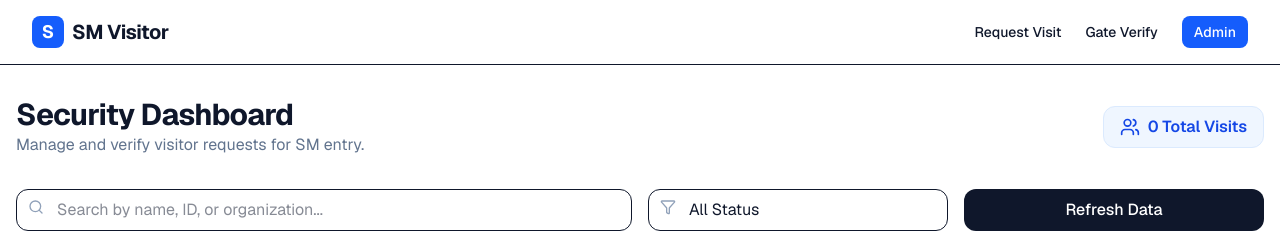
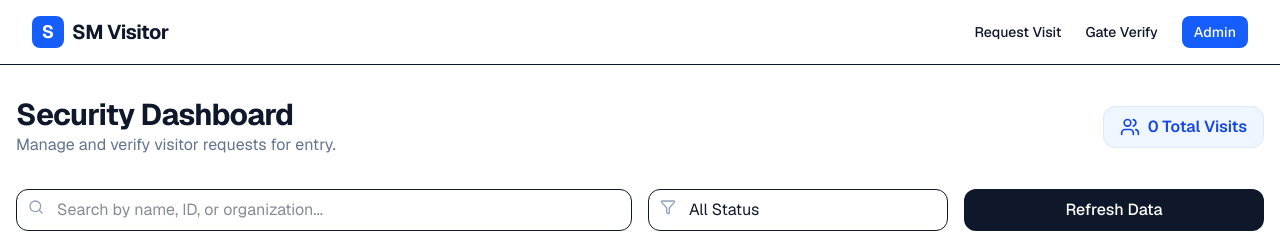
Before and after one commit to bodhiberry/appointment, a Next.js app: page /security/dashboard in a window 1280 px wide. Shown: the top 233 px of the page. Built offline with nearby package versions, Linux system fonts and the light colour scheme; no server answers; the database is empty.

Commit message:
Update page.tsx

```diff
--- a/app/security/dashboard/page.tsx
+++ b/app/security/dashboard/page.tsx
@@ -70,7 +70,7 @@ export default function SecurityDashboard() {
       <div className="flex flex-col md:flex-row md:items-center justify-between gap-4 mb-8">
         <div>
           <h1 className="text-3xl font-bold tracking-tight">Security Dashboard</h1>
-          <p className="text-slate-500">Manage and verify visitor requests for SM entry.</p>
+          <p className="text-slate-500">Manage and verify visitor requests for entry.</p>
         </div>
         <div className="flex items-center gap-3">
           <div className="bg-blue-50 text-blue-700 px-4 py-2 rounded-xl border border-blue-100 flex items-center gap-2 font-semibold">
```
